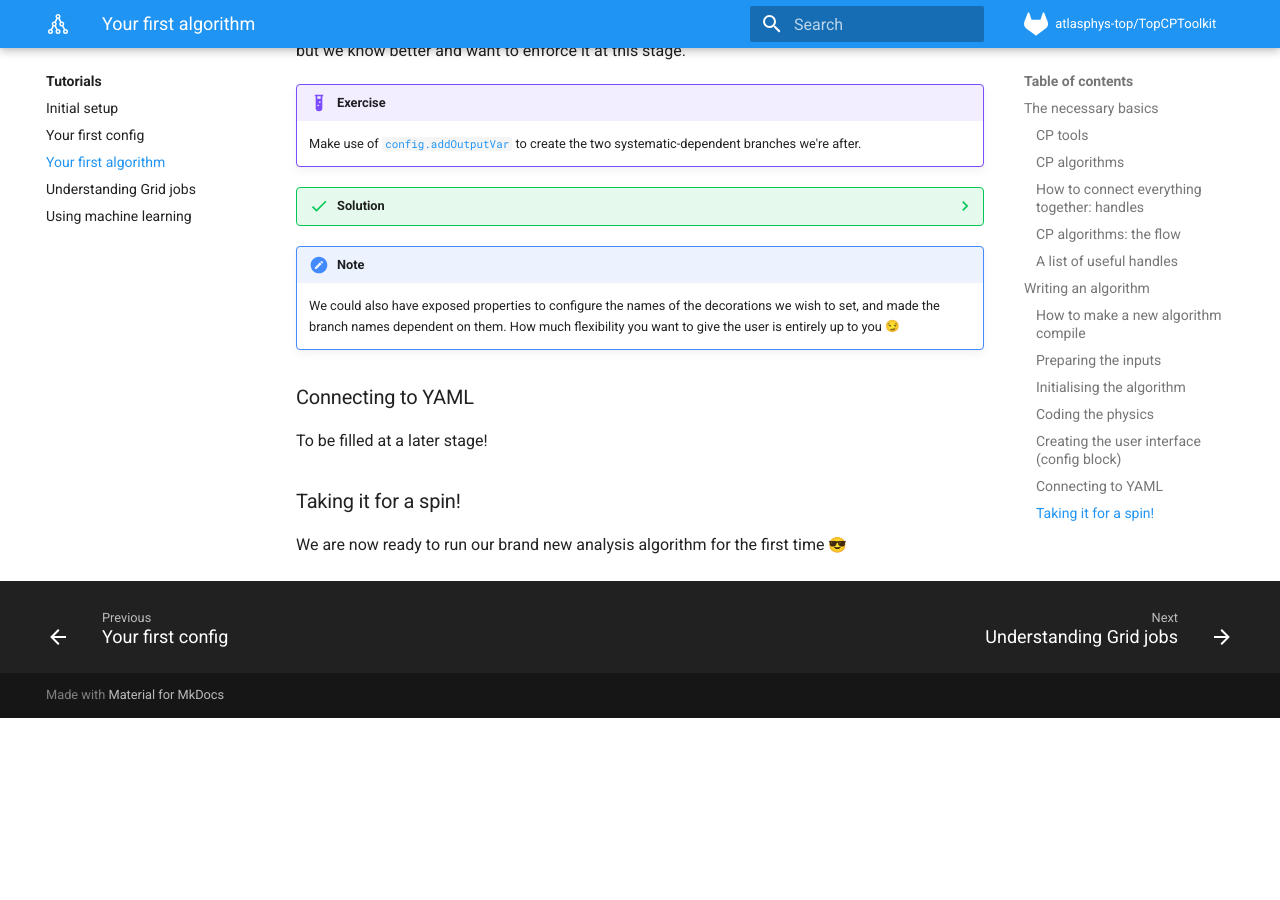
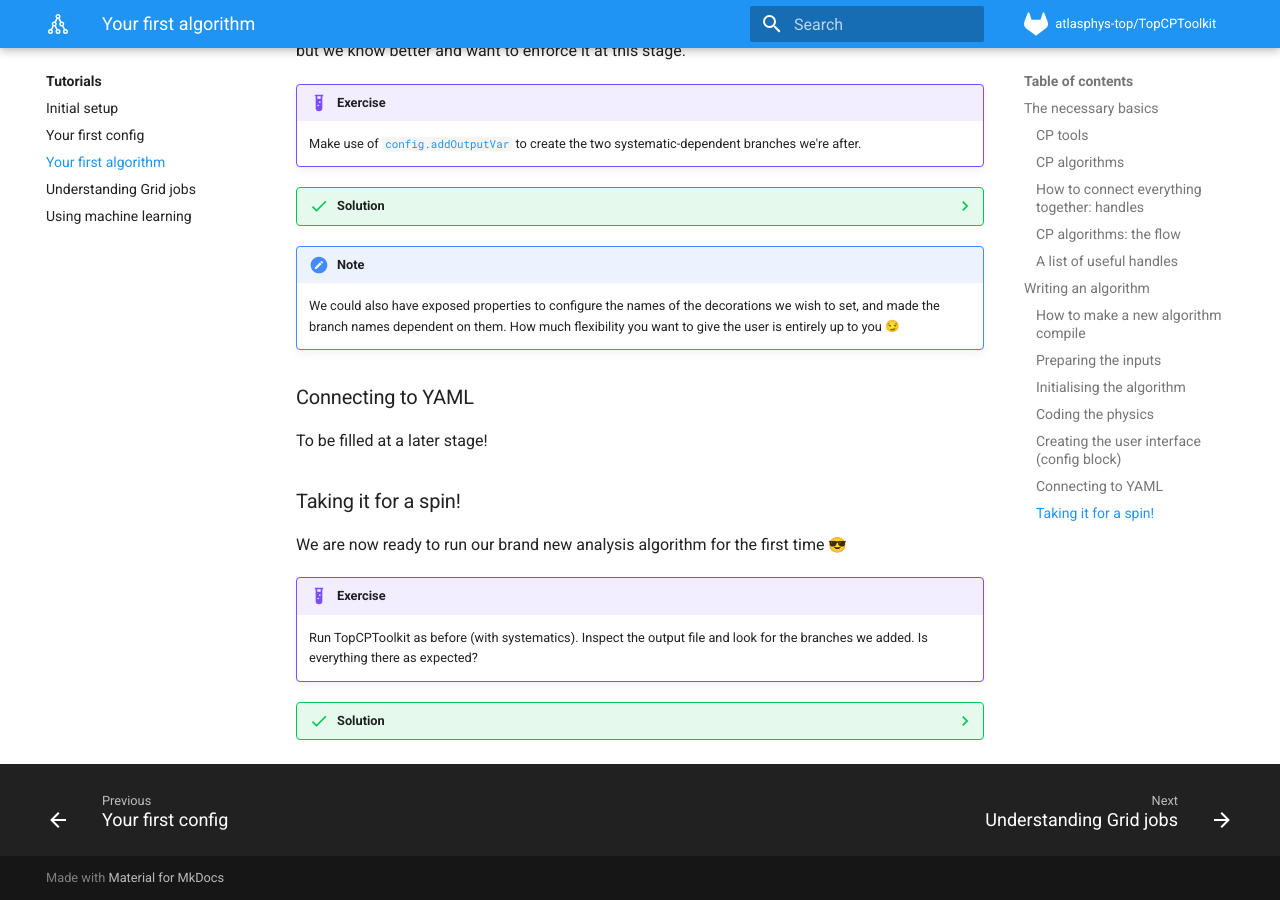
Before and after one commit to SuperNova76/TopCPToolKit, an MkDocs documentation site: the page built from docs/tutorials/write_algorithm.md, in a window 1280 px wide and 900 px high, scrolled down 9828 px. Built offline with MkDocs 1.6.1 and Material for MkDocs 9.7.7, drawn with Linux system fonts in a browser that asks for light colours; emoji names are drawn with the system emoji font; formulas are drawn with MathJax 3; before the commit the page ends 10546 px from its top, so only the background shows below that.

Commit message:
running at the end

````diff
--- a/docs/tutorials/write_algorithm.md
+++ b/docs/tutorials/write_algorithm.md
@@ -500,3 +500,16 @@ To be filled at a later stage!
 ### Taking it for a spin!
 
 We are now ready to run our brand new analysis algorithm for the first time :sunglasses:
+
+!!! example "Exercise"
+    Run TopCPToolkit as before (with systematics).
+    Inspect the output file and look for the branches we added.
+    Is everything there as expected?
+
+??? success "Solution"
+    As before, we run e.g.
+    ```sh
+    runTop_el.py -i input.txt -o output -t tutorial -e 100
+    ```
+    We find the branches we created: `transverseWmass` and `jet_deltaPhi_with_met`, together with all their systematic variations.
+    They are set to default values only for events that do not pass our $\ell+$jets selection.
````
Also changed, not shown: other parts of docs/tutorials/write_algorithm.md (+1 -1 lines).
